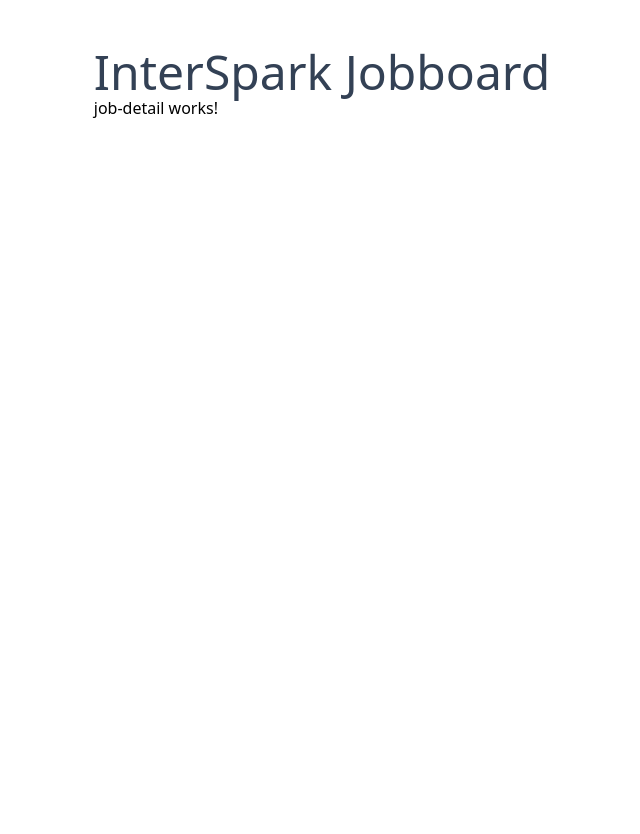
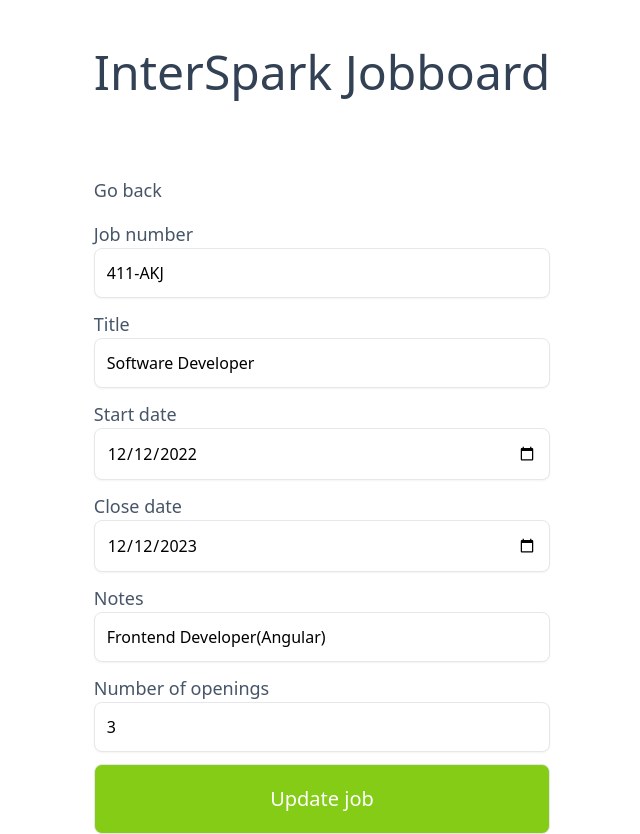
Before and after one commit to sardorml/interspark-jobboard, an Angular app: page /jobs/1 in a window 1280 px wide. Shown: the whole page, without its empty margins (318-958 px from the left). Before the commit the page ends 800 px from the top, so only its background shows below. Built offline with nearby package versions, Linux system fonts and the light colour scheme; data requests are answered from the project's data file.

Commit message:
setup update detail and redirects

```diff
--- a/db.json
+++ b/db.json
@@ -1,17 +1,17 @@
 {
   "jobs": [
     {
-      "id": 1,
       "job_number": "411-AKJ",
       "job_title": "Software Developer",
       "job_start_date": "2022-12-12",
       "job_close_date": "2023-12-12",
+      "job_notes": "Frontend Developer(Angular)",
+      "number_of_openings": "3",
       "experience_required": true,
-      "number_of_openings": 1,
-      "job_notes": "Frontend Developer(Angular)"
+      "id": "1"
     },
     {
-      "id": 2,
+      "id": "2",
       "job_number": "412-AKJ",
       "job_title": "Web Developer",
       "job_start_date": "2022-12-12",
@@ -21,7 +21,7 @@
       "job_notes": "Web Developer(Full-stack)"
     },
     {
-      "id": 3,
+      "id": "3",
       "job_number": "413-AKJ",
       "job_title": "Backend Developer",
       "job_start_date": "2022-12-12",
@@ -29,6 +29,16 @@
       "experience_required": true,
       "number_of_openings": 1,
       "job_notes": "Backend Developer(Java)"
+    },
+    {
+      "id": "09e5",
+      "job_number": "asd",
+      "job_title": "asd",
+      "job_start_date": "2024-02-16",
+      "job_close_date": "2024-02-02",
+      "job_notes": "asd",
+      "number_of_openings": "asd",
+      "experience_required": true
     }
   ]
 }
--- a/src/app/app.config.ts
+++ b/src/app/app.config.ts
@@ -1,9 +1,12 @@
 import { ApplicationConfig } from '@angular/core';
-import { provideRouter } from '@angular/router';
+import { provideRouter, withComponentInputBinding } from '@angular/router';
 
 import { routes } from './app.routes';
 import { provideHttpClient } from '@angular/common/http';
 
 export const appConfig: ApplicationConfig = {
-  providers: [provideRouter(routes), provideHttpClient()],
+  providers: [
+    provideRouter(routes, withComponentInputBinding()),
+    provideHttpClient(),
+  ],
 };
--- a/src/app/interfaces/job.type.ts
+++ b/src/app/interfaces/job.type.ts
@@ -1,10 +1,10 @@
 export interface Job {
-  id?: 1;
+  id?: string;
   job_number: string;
   job_title: string;
   job_start_date: string;
   job_close_date: string;
   experience_required: boolean;
-  number_of_openings: number;
+  number_of_openings: string;
   job_notes: string;
 }
--- a/src/app/pages/job-detail/job-detail.component.html
+++ b/src/app/pages/job-detail/job-detail.component.html
@@ -1 +1,22 @@
-<p>job-detail works!</p>
+<p class="mb-4 mt-20 cursor-pointer text-lg text-slate-600" routerLink="/jobs">
+  Go back
+</p>
+
+<form [formGroup]="applyForm" class="flex flex-col" (submit)="submitForm()">
+  @for (field of formFields; track field.name) {
+    @if (field.name == "startDate" || field.name == "closeDate") {
+      <app-date-input
+        [name]="field.name"
+        [title]="field.title"
+      ></app-date-input>
+    } @else {
+      <app-input
+        [name]="field.name"
+        [title]="field.title"
+        [placeholder]="field.placeholder"
+      ></app-input>
+    }
+  }
+
+  <app-button text="Update job"></app-button>
+</form>
--- a/src/app/pages/job-detail/job-detail.component.ts
+++ b/src/app/pages/job-detail/job-detail.component.ts
@@ -1,12 +1,75 @@
-import { Component } from '@angular/core';
+import { Component, Input } from '@angular/core';
+import { Router, RouterLink } from '@angular/router';
+import { InputComponent } from '../../components/input/input.component';
+import { FormGroup, FormControl, ReactiveFormsModule } from '@angular/forms';
+import { ButtonComponent } from '../../components/button/button.component';
+import { DateInputComponent } from '../../components/date-input/date-input.component';
+import { FormFields } from '../../globals';
+import { JobService } from '../../services/job.service';
+import { Job } from '../../interfaces/job.type';
 
 @Component({
   selector: 'app-job-detail',
   standalone: true,
-  imports: [],
+  imports: [
+    RouterLink,
+    InputComponent,
+    ReactiveFormsModule,
+    ButtonComponent,
+    DateInputComponent,
+  ],
   templateUrl: './job-detail.component.html',
-  styleUrl: './job-detail.component.css'
+  styleUrl: './job-detail.component.css',
 })
 export class JobDetailComponent {
+  @Input() id = '';
+  formFields = FormFields;
 
+  applyForm = new FormGroup({
+    jobNumber: new FormControl(''),
+    title: new FormControl(''),
+    startDate: new FormControl(''),
+    closeDate: new FormControl(''),
+    notes: new FormControl(''),
+    numberOfOpenings: new FormControl(''),
+    isExpRequired: new FormControl(''),
+  });
+
+  constructor(
+    private JobService: JobService,
+    private router: Router,
+  ) {}
+
+  ngOnInit(): void {
+    this.JobService.getJobDetail(this.id).subscribe((job) => {
+      const formJob = {
+        title: job.job_title,
+        jobNumber: job.job_number,
+        startDate: job.job_start_date,
+        closeDate: job.job_close_date,
+        notes: job.job_notes,
+        numberOfOpenings: job.number_of_openings,
+        isExpRequired: 'yes',
+      };
+      this.applyForm.setValue(formJob);
+    });
+  }
+
+  submitForm() {
+    const dataset = this.applyForm.value;
+
+    const newJob: Job = {
+      job_number: dataset.jobNumber!,
+      job_title: dataset.title!,
+      job_start_date: dataset.startDate!,
+      job_close_date: dataset.closeDate!,
+      job_notes: dataset.notes!,
+      number_of_openings: dataset.numberOfOpenings!,
+      experience_required: true,
+    };
+    this.JobService.updateJob(this.id, newJob).subscribe((res) => {
+      console.log(res);
+      this.router.navigate(['/']);
+    });
+  }
 }
--- a/src/app/pages/jobs/jobs.component.html
+++ b/src/app/pages/jobs/jobs.component.html
@@ -6,7 +6,7 @@
     }
   } @else {
     @for (item of jobs; track item.id) {
-      <app-job-item [jobItem]="item"> </app-job-item>
+      <app-job-item [jobItem]="item" [routerLink]="item.id"> </app-job-item>
     }
   }
   <app-button [text]="'Add New Position'" routerLink="/jobs/new"></app-button>
--- a/src/app/pages/new-job/new-job.component.ts
+++ b/src/app/pages/new-job/new-job.component.ts
@@ -1,11 +1,12 @@
 import { Component } from '@angular/core';
-import { RouterLink } from '@angular/router';
+import { Router, RouterLink } from '@angular/router';
 import { InputComponent } from '../../components/input/input.component';
-import { Input } from '../../interfaces/input.type';
 import { FormGroup, FormControl, ReactiveFormsModule } from '@angular/forms';
 import { ButtonComponent } from '../../components/button/button.component';
 import { DateInputComponent } from '../../components/date-input/date-input.component';
 import { FormFields } from '../../globals';
+import { JobService } from '../../services/job.service';
+import { Job } from '../../interfaces/job.type';
 
 @Component({
   selector: 'app-new-job',
@@ -33,8 +34,27 @@ export class NewJobComponent {
     isExpRequired: new FormControl(''),
   });
 
+  constructor(
+    private JobService: JobService,
+    private router: Router,
+  ) {}
+
   submitForm() {
     console.log('submit');
     console.log(this.applyForm.value);
+    const dataset = this.applyForm.value;
+
+    const newJob: Job = {
+      job_number: dataset.jobNumber!,
+      job_title: dataset.title!,
+      job_start_date: dataset.startDate!,
+      job_close_date: dataset.closeDate!,
+      job_notes: dataset.notes!,
+      number_of_openings: dataset.numberOfOpenings!,
+      experience_required: true,
+    };
+    this.JobService.addJob(newJob).subscribe((res) => {
+      this.router.navigate(['/']);
+    });
   }
 }
```
Also changed, not shown: src/app/app.routes.ts (+7 -2 lines).
